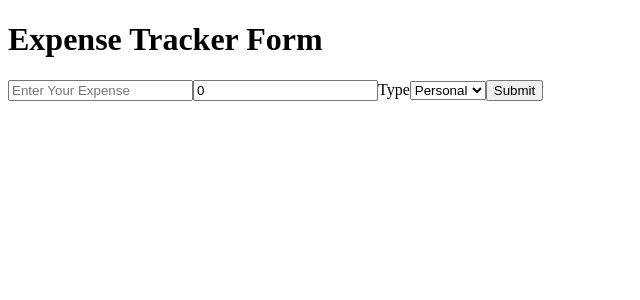
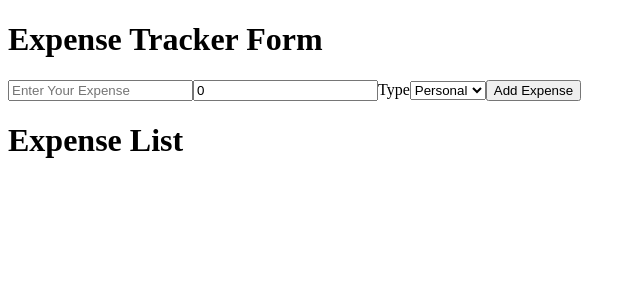
Before and after one commit to mukulsingh24/Expense-Tracker, a React app in the folder Frontend/: page / in a window 1280 px wide. Shown: the top 300 px of the page, without its empty margins (0-640 px from the left). Built offline with nearby package versions, Linux system fonts and the light colour scheme; the HTML template or start-up script is replaced by a standard one.

Commit message:
base of fe is done styling left

```diff
--- a/Frontend/src/App.jsx
+++ b/Frontend/src/App.jsx
@@ -1,10 +1,18 @@
 import { useState } from 'react'
 import Form from './components/ExpenseFrom'
+import List from './components/ExpenseList'
+
 function App() {
+  const [expense,setExpense] = useState([])
+  function addExpense(expenseName,amount,type){
+    const updatedExpense = {expenseName,amount,type};
+    setExpense((prevExpense) => [...prevExpense , updatedExpense])
+  }
 
   return (
     <div className="App">
-      <Form />
+      <Form addExpense = {addExpense} />
+      <List expense = {expense} />
     </div>
   )
 }
--- a/Frontend/src/components/ExpenseFrom.jsx
+++ b/Frontend/src/components/ExpenseFrom.jsx
@@ -1,37 +1,29 @@
 // for creating a form which user will see and eneter a expense
 import {useState} from "react";
 
-function Form() {
-    const [expense,setExpense] = useState("");
+function Form({addExpense}) {
+    const [expenseName,setExpense] = useState("");
     const [amount,setAmount] = useState(0);
     const [type,setType] = useState("Personal")
-
-    const updateExpense = (e) =>{
-        setExpense(e.target.value)
-    }
-
-    const updateAmount = (e) =>{
-        setAmount(e.target.value)
-    }
-
-    const updateType = (e) =>{
-        setType(e.target.value)
-    }
   return (
     <div>
       <h1>Expense Tracker Form</h1>
-      <input type="text" value={expense} onChange={updateExpense} placeholder="Enter Your Expense" />
-      <input type="text" value={amount} onChange={updateAmount} placeholder="Enter the Amount"/>
-      <label htmlfor="cars">Type</label>
-      <select name="Expense Type" value={type} onChange={updateType}>
+      <input type="text" value={expenseName} onChange={e =>setExpense(e.target.value)} placeholder="Enter Your Expense" />
+      <input type="text" value={amount} onChange={e =>setAmount(e.target.value)} placeholder="Enter the Amount"/>
+      <label htmlFor="cars">Type</label>
+      <select name="Expense Type" value={type} onChange={e =>setType(e.target.value)}>
         <option value="Personal">Personal</option>
         <option value="Stocks">Stocks</option>
         <option value="Financial">Financial</option>
         <option value="Banking">Banking</option>
       </select>
-      <button>Submit</button>
-
-
+      <button onClick={() => {
+        addExpense(expenseName,amount,type);
+        setExpense("");
+        setAmount(0);
+        setType("Personal");
+        }}>
+          Add Expense</button>
     </div>
   );
 }
--- a/Frontend/src/components/ExpenseList.jsx
+++ b/Frontend/src/components/ExpenseList.jsx
@@ -1,10 +1,18 @@
 import React from "react";
+
 const List = (props) => {
-    return(
-        <div>
-
+  return (
+    <div>
+      <h1>Expense List</h1>
+      {props.expense.map((item, index) => (
+        <div key={index}>
+          <p>Expense Name : {item.expenseName}</p>
+          <p>Expense Amount : {item.amount}</p>
+          <p>Expense Type : {item.type}</p>
         </div>
-    )
-}
+      ))}
+    </div>
+  );
+};
 
 export default List;
```
